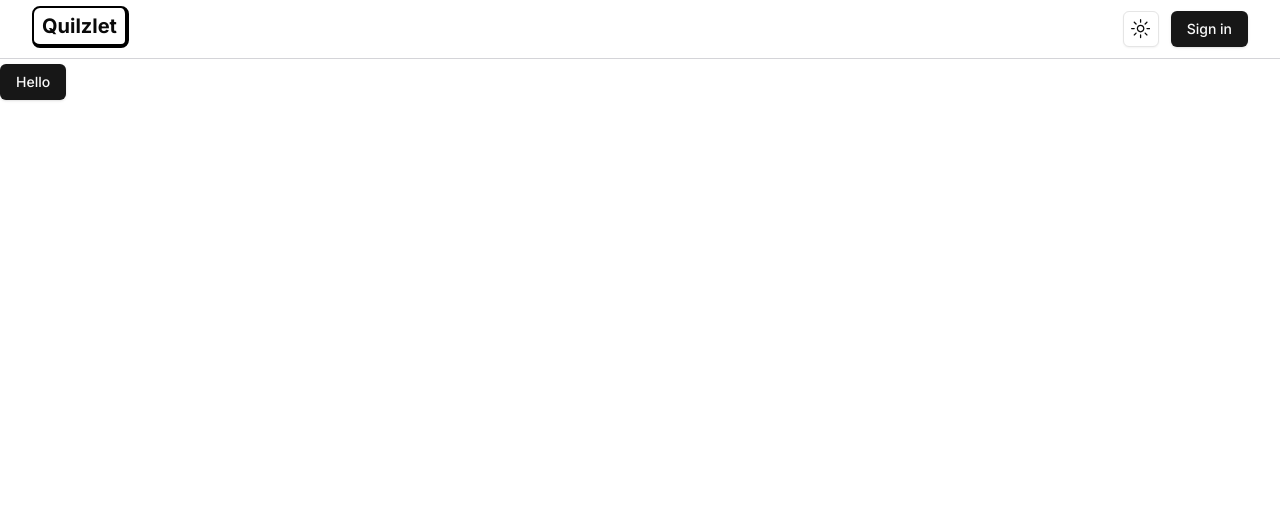
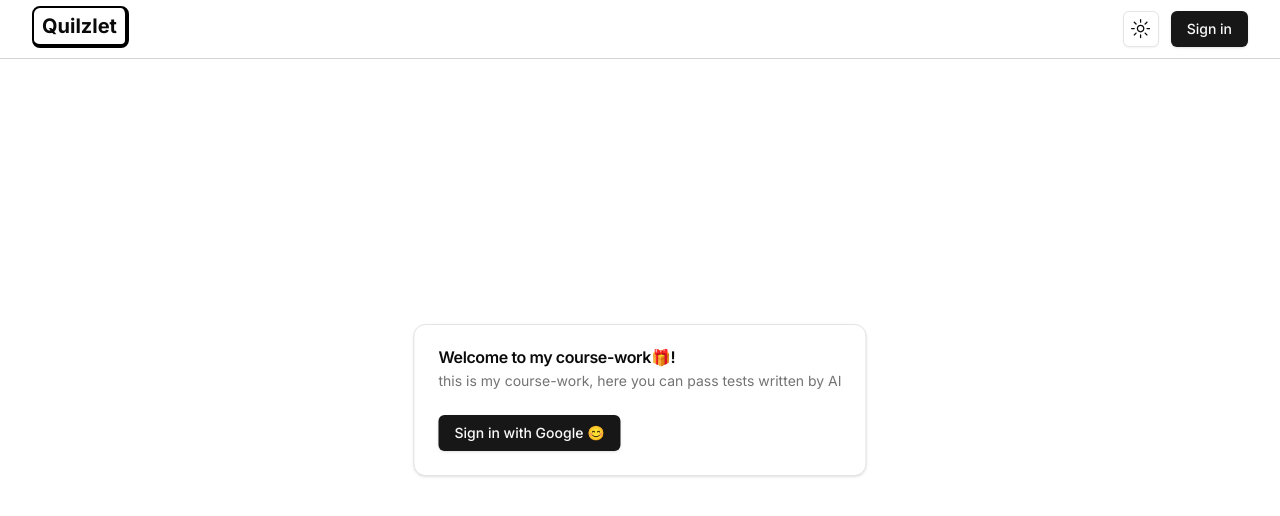
Before and after one commit to RuslanSavchynn/database-course-work, a Next.js app: page / in a window 1280 px wide. Shown: the top 516 px of the page. Built offline with nearby package versions, Linux system fonts and the light colour scheme; no server answers.

Commit message:
Home Page

```diff
--- a/src/app/page.tsx
+++ b/src/app/page.tsx
@@ -1,7 +1,28 @@
-import { Button } from "@/components/ui/button"
-import { prisma } from "@/lib/db";
-export default function Home() {
-  return <Button> Hello </Button>;
+import SingInButton from "@/components/SingInButton";
+import { Card,  CardContent,  CardDescription,  CardHeader, CardTitle } from "@/components/ui/card";
+import { getAuthSession } from "@/lib/nextauth";
+import { redirect } from "next/navigation";
+
+export default async function Home() {
+  const session = await getAuthSession()
+  if (session?.user) {
+   return redirect("/dashboard");
+  }
+  return (
+  <div className="absolute top-1/2 left-1/2 -translate-x-1/2 -translate-y-1/2">
+  <Card className="w- [300 px] ">
+    <CardHeader>
+      <CardTitle>  Welcome to my course-work🎁! </CardTitle>
+      <CardDescription>
+      this is my course-work, here you can pass tests written by AI
+      </CardDescription>
+    </CardHeader>
+    <CardContent>
+      <SingInButton text="Sign in with Google 😊"/>
+    </CardContent>
+  </Card>
+  </div>
+  );
 
 
 }
--- /dev/null
+++ b/src/components/ui/card.tsx
@@ -0,0 +1,76 @@
+import * as React from "react"
+
+import { cn } from "@/lib/utils"
+
+const Card = React.forwardRef<
+  HTMLDivElement,
+  React.HTMLAttributes<HTMLDivElement>
+>(({ className, ...props }, ref) => (
+  <div
+    ref={ref}
+    className={cn(
+      "rounded-xl border bg-card text-card-foreground shadow",
+      className
+    )}
+    {...props}
+  />
+))
+Card.displayName = "Card"
+
+const CardHeader = React.forwardRef<
+  HTMLDivElement,
+  React.HTMLAttributes<HTMLDivElement>
+>(({ className, ...props }, ref) => (
+  <div
+    ref={ref}
+    className={cn("flex flex-col space-y-1.5 p-6", className)}
+    {...props}
+  />
+))
+CardHeader.displayName = "CardHeader"
+
+const CardTitle = React.forwardRef<
+  HTMLParagraphElement,
+  React.HTMLAttributes<HTMLHeadingElement>
+>(({ className, ...props }, ref) => (
+  <h3
+    ref={ref}
+    className={cn("font-semibold leading-none tracking-tight", className)}
+    {...props}
+  />
+))
+CardTitle.displayName = "CardTitle"
+
+const CardDescription = React.forwardRef<
+  HTMLParagraphElement,
+  React.HTMLAttributes<HTMLParagraphElement>
+>(({ className, ...props }, ref) => (
+  <p
+    ref={ref}
+    className={cn("text-sm text-muted-foreground", className)}
+    {...props}
+  />
+))
+CardDescription.displayName = "CardDescription"
+
+const CardContent = React.forwardRef<
+  HTMLDivElement,
+  React.HTMLAttributes<HTMLDivElement>
+>(({ className, ...props }, ref) => (
+  <div ref={ref} className={cn("p-6 pt-0", className)} {...props} />
+))
+CardContent.displayName = "CardContent"
+
+const CardFooter = React.forwardRef<
+  HTMLDivElement,
+  React.HTMLAttributes<HTMLDivElement>
+>(({ className, ...props }, ref) => (
+  <div
+    ref={ref}
+    className={cn("flex items-center p-6 pt-0", className)}
+    {...props}
+  />
+))
+CardFooter.displayName = "CardFooter"
+
+export { Card, CardHeader, CardFooter, CardTitle, CardDescription, CardContent }
```
